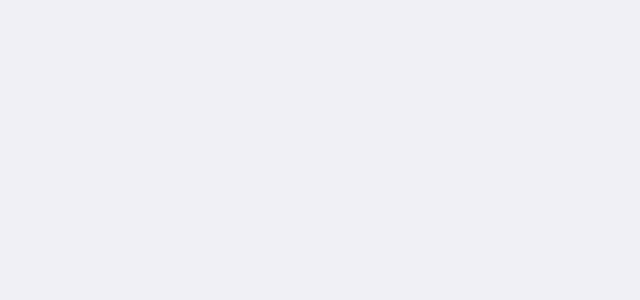
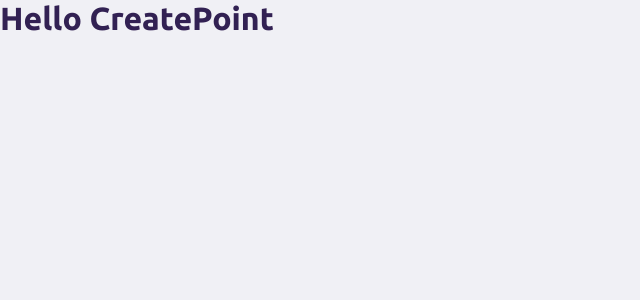
Before and after one commit to lipex360x/ecoleta, a React (Create React App) app in the folder frontend/: page /create-point in a window 1280 px wide. Shown: the top 300 px of the page, without its empty margins (0-640 px from the left). Built offline with nearby package versions, Linux system fonts and the light colour scheme.

Commit message:
Page CreatePoint init

```diff
--- /dev/null
+++ b/frontend/src/pages/CreatePoint/index.tsx
@@ -0,0 +1,12 @@
+import React from 'react'
+import * as S from './styles'
+
+const CreatePoint = () => {
+  return (
+    <>
+      <S.Header>Hello CreatePoint</S.Header>
+    </>
+  )
+}
+
+export default CreatePoint
--- /dev/null
+++ b/frontend/src/pages/CreatePoint/styles.ts
@@ -0,0 +1,6 @@
+import styled from 'styled-components'
+import { shade } from 'polished'
+
+export const Header = styled.h1`
+
+`
--- a/frontend/src/routes/index.tsx
+++ b/frontend/src/routes/index.tsx
@@ -2,10 +2,12 @@ import React from 'react'
 import { Switch, Route } from 'react-router-dom'
 
 import Home from '../pages/Home'
+import CreatePoint from '../pages/CreatePoint'
 
 const Routes = () => (
   <Switch>
     <Route path="/" component={Home} exact />
+    <Route path="/create-point" component={CreatePoint} />
   </Switch>
 )
 
```
Also changed, not shown: 1 other file (tests, documents, lock files or other folders).
